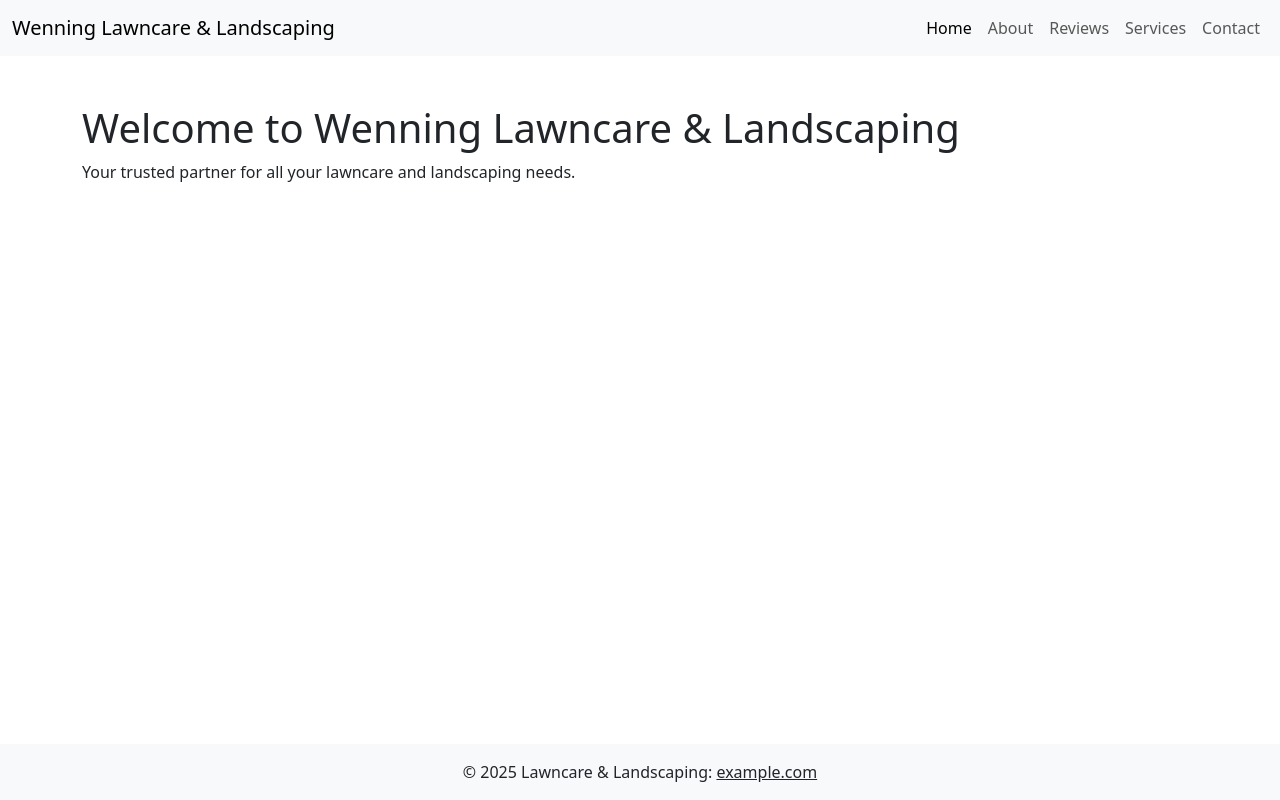
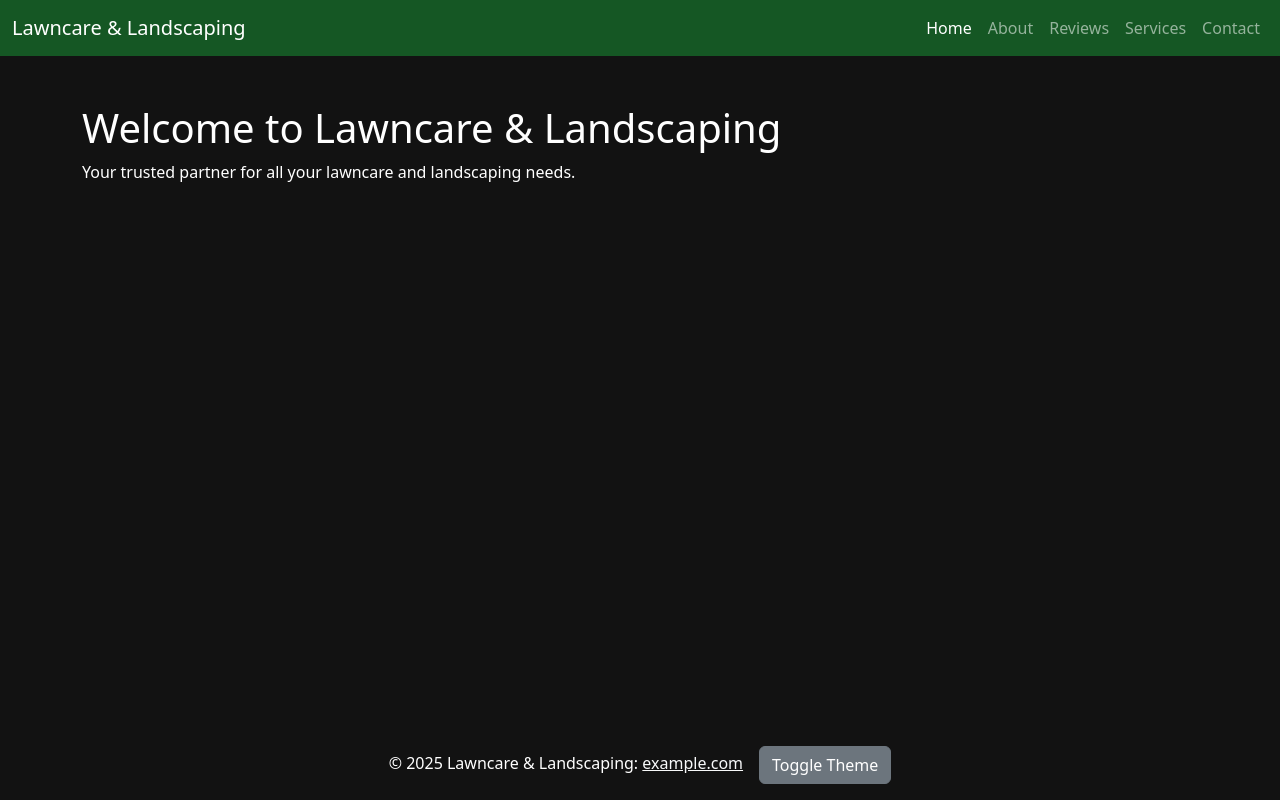
Before and after one commit to alexanderhunterking/wenning-lawncare, a Vue app: page / in a window 1280 px wide. Built offline with nearby package versions, Linux system fonts and the light colour scheme.

Commit message:
made website in dark mode and then added toggle for light mode

```diff
--- a/src/App.vue
+++ b/src/App.vue
@@ -1,11 +1,11 @@
 <template>
-  <div id="app">
-    <NavBar />
+  <div :class="theme">
+    <NavBar :theme="theme" />
     <div class="container mt-5">
-      <h1>Welcome to Wenning Lawncare & Landscaping</h1>
+      <h1>Welcome to Lawncare & Landscaping</h1>
       <p>Your trusted partner for all your lawncare and landscaping needs.</p>
     </div>
-    <Footer />
+    <Footer @toggle-theme="toggleTheme" :theme="theme" />
   </div>
 </template>
 
@@ -18,12 +18,37 @@ export default {
   components: {
     NavBar,
     Footer
+  },
+  data() {
+    return {
+      theme: 'dark-mode'
+    }
+  },
+  methods: {
+    toggleTheme() {
+      this.theme = this.theme === 'dark-mode' ? 'light-mode' : 'dark-mode';
+    }
+  },
+  watch: {
+    theme(newTheme, oldTheme) {
+      document.body.classList.remove(oldTheme);
+      document.body.classList.add(newTheme);
+    }
+  },
+  mounted() {
+    document.body.classList.add(this.theme);
   }
 }
 </script>
 
 <style>
-body {
-  font-family: Arial, sans-serif;
+body.light-mode {
+  background-color: white;
+  color: black;
+}
+
+body.dark-mode {
+  background-color: #121212;
+  color: white;
 }
 </style>
--- a/src/components/Footer.vue
+++ b/src/components/Footer.vue
@@ -1,15 +1,27 @@
 <template>
-    <footer class="footer bg-light text-center text-lg-start">
+    <footer :class="['footer', theme, 'text-center', 'text-lg-start']">
       <div class="text-center p-3">
         © 2025 Lawncare & Landscaping:
-        <a class="text-dark" href="https://example.com/">example.com</a>
+        <a :class="theme === 'dark-mode' ? 'text-light' : 'text-dark'" href="https://example.com/">example.com</a>
+        <button @click="toggleTheme" class="btn btn-secondary ms-3">Toggle Theme</button>
       </div>
     </footer>
   </template>
 
   <script>
   export default {
-    name: 'Footer'
+    name: 'Footer',
+    props: {
+      theme: {
+        type: String,
+        default: 'light-mode'
+      }
+    },
+    methods: {
+      toggleTheme() {
+        this.$emit('toggle-theme');
+      }
+    }
   }
   </script>
 
--- a/src/components/NavBar.vue
+++ b/src/components/NavBar.vue
@@ -1,7 +1,7 @@
 <template>
-    <nav class="navbar navbar-expand-lg navbar-light bg-light">
+    <nav :class="['navbar', 'navbar-expand-lg', theme === 'dark-mode' ? 'navbar-dark bg-dark-green' : 'navbar-light bg-light-green']">
       <div class="container-fluid">
-        <a class="navbar-brand" href="#">Wenning Lawncare & Landscaping</a>
+        <a class="navbar-brand" href="#">Lawncare & Landscaping</a>
         <button class="navbar-toggler" type="button" data-bs-toggle="collapse" data-bs-target="#navbarNav" aria-controls="navbarNav" aria-expanded="false" aria-label="Toggle navigation">
           <span class="navbar-toggler-icon"></span>
         </button>
@@ -30,9 +30,22 @@
 
   <script>
   export default {
-    name: 'NavBar'
+    name: 'NavBar',
+    props: {
+      theme: {
+        type: String,
+        default: 'light-mode'
+      }
+    }
   }
   </script>
 
   <style scoped>
+  .bg-light-green {
+    background-color: #d4edda;
+  }
+
+  .bg-dark-green {
+    background-color: #155724;
+  }
   </style>
```
